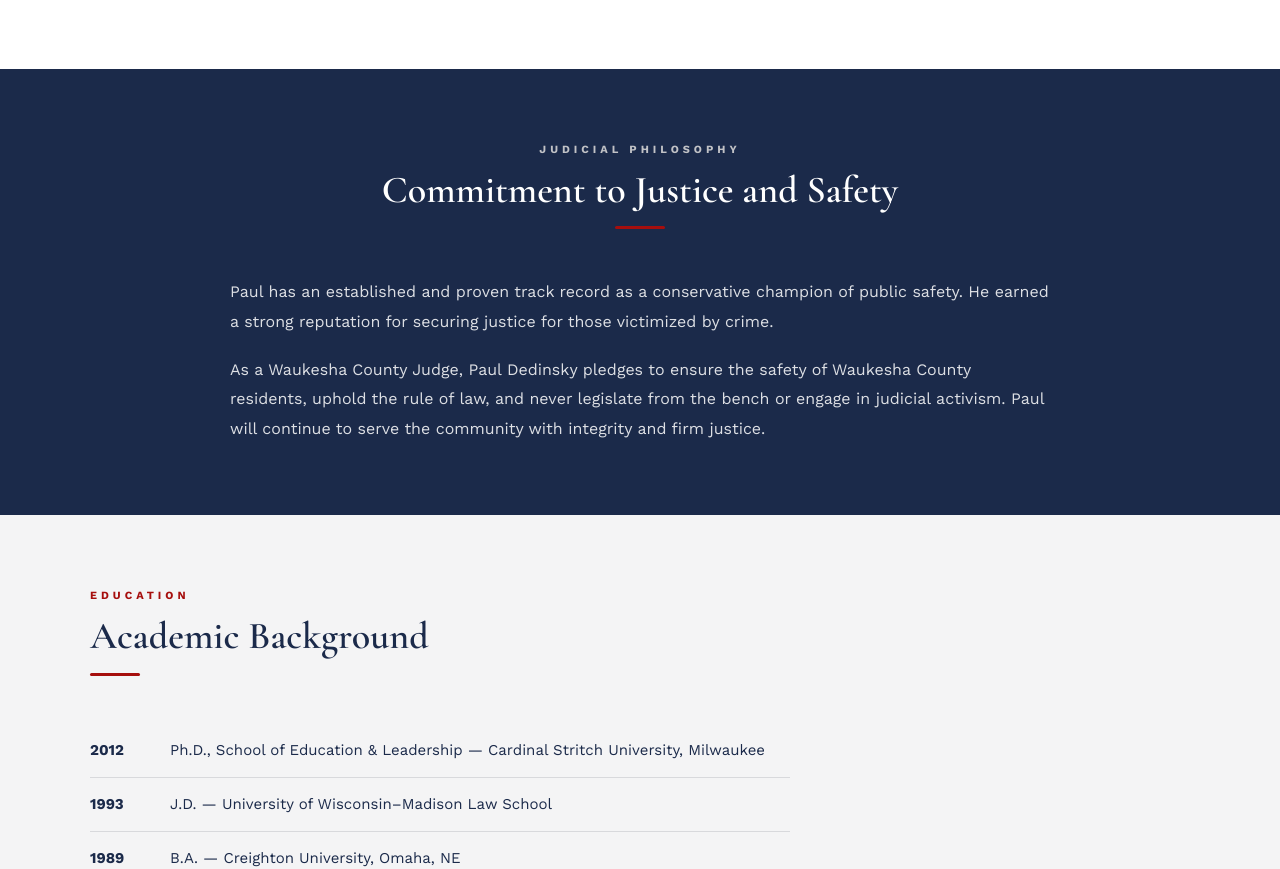
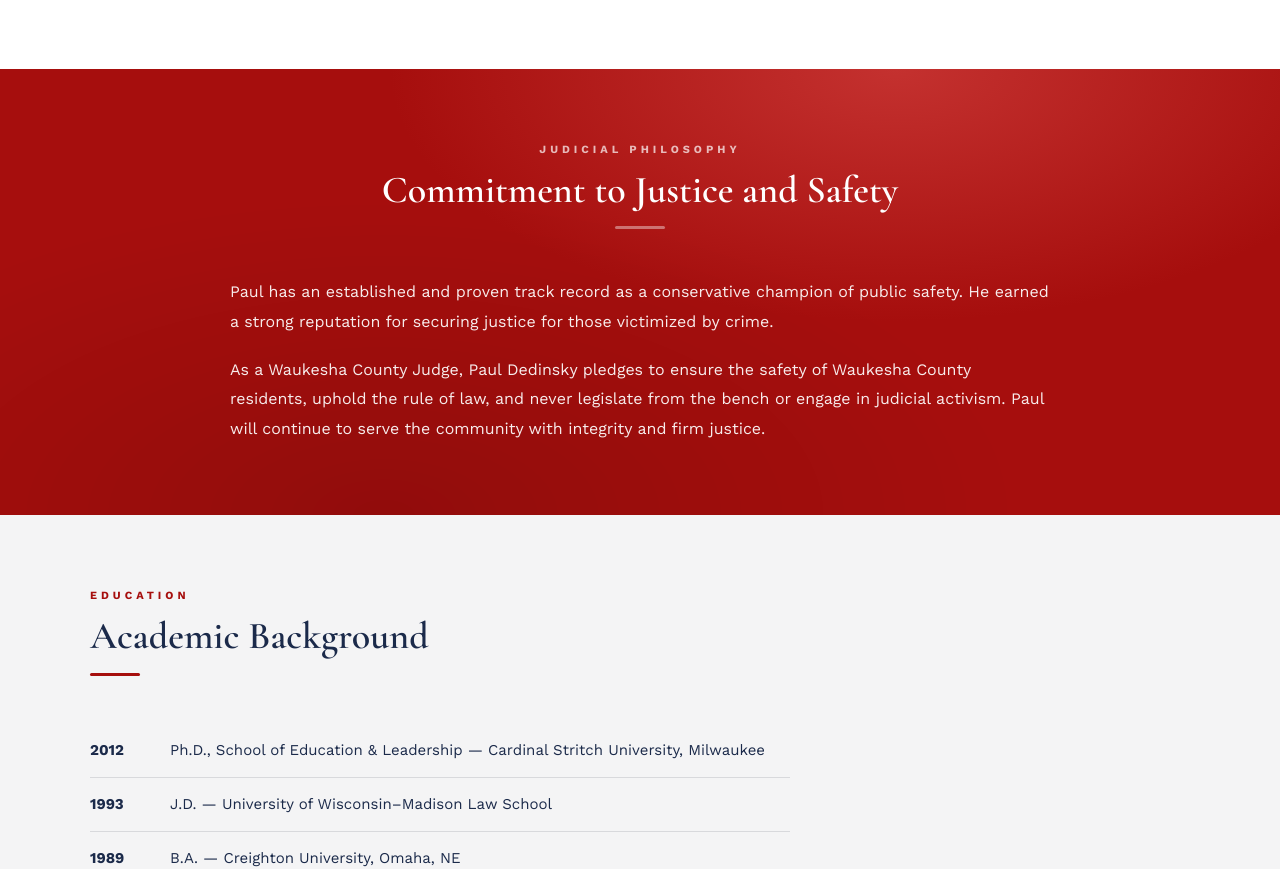
Before and after one commit to dedinskyforjudge/website, a plain HTML site: page about.html in a window 1280 px wide. Shown: the part 896-1765 px from the top of the page. Drawn offline with nearby package versions, Linux system fonts and the light colour scheme.

Commit message:
further textual updates

```diff
--- a/about.html
+++ b/about.html
@@ -54,14 +54,14 @@
   </section>
 
   <!-- COMMITMENT -->
-  <section class="section section--navy">
+  <section class="section section--red">
     <div class="section-inner">
       <div class="section-header">
         <div class="overline">Judicial Philosophy</div>
         <h2>Commitment to Justice and Safety</h2>
         <div class="bar"></div>
       </div>
-      <div class="prose" style="max-width:820px; margin:0 auto; color:rgba(255,255,255,0.85);">
+      <div class="prose" style="max-width:820px; margin:0 auto; color:rgba(255,255,255,0.92);">
         <p>Paul has an established and proven track record as a conservative champion of public safety. He earned a strong reputation for securing justice for those victimized by crime.</p>
         <p>As a Waukesha County Judge, Paul Dedinsky pledges to ensure the safety of Waukesha County residents, uphold the rule of law, and never legislate from the bench or engage in judicial activism. Paul will continue to serve the community with integrity and firm justice.</p>
       </div>
```
